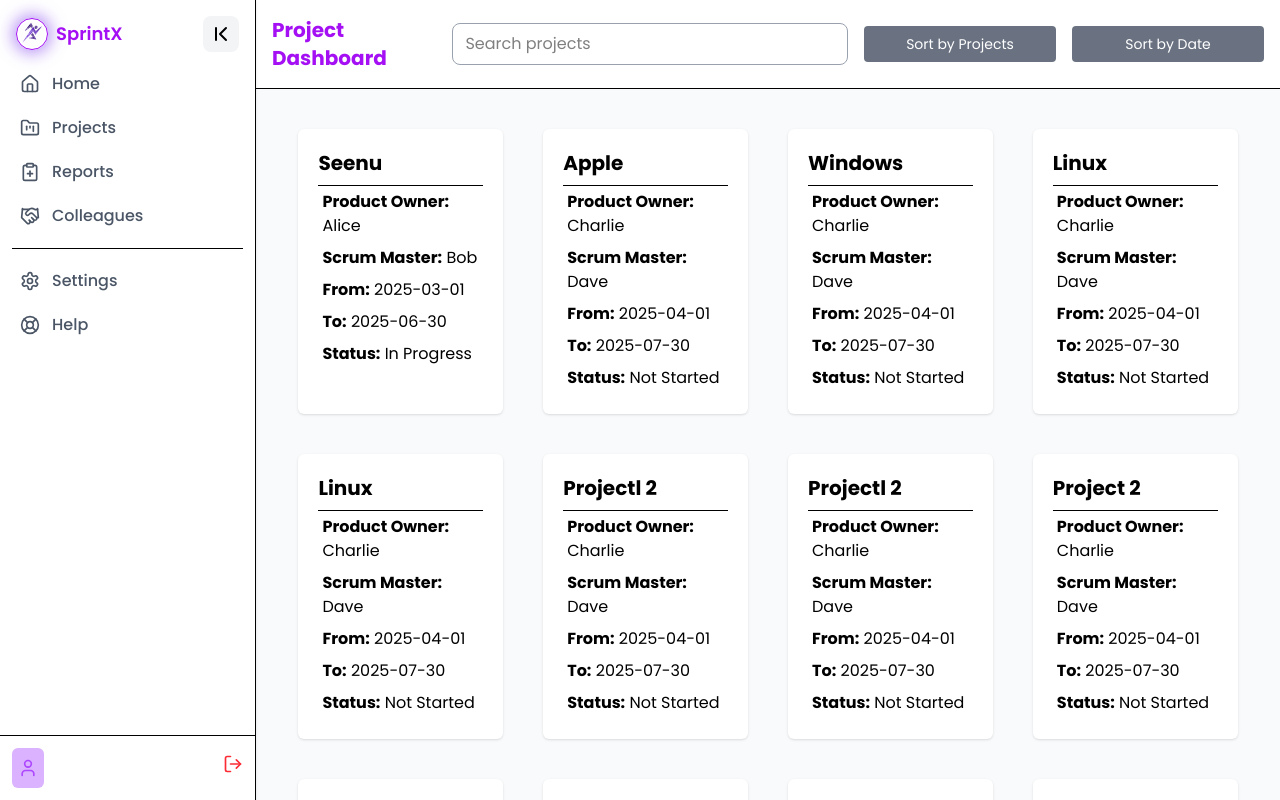
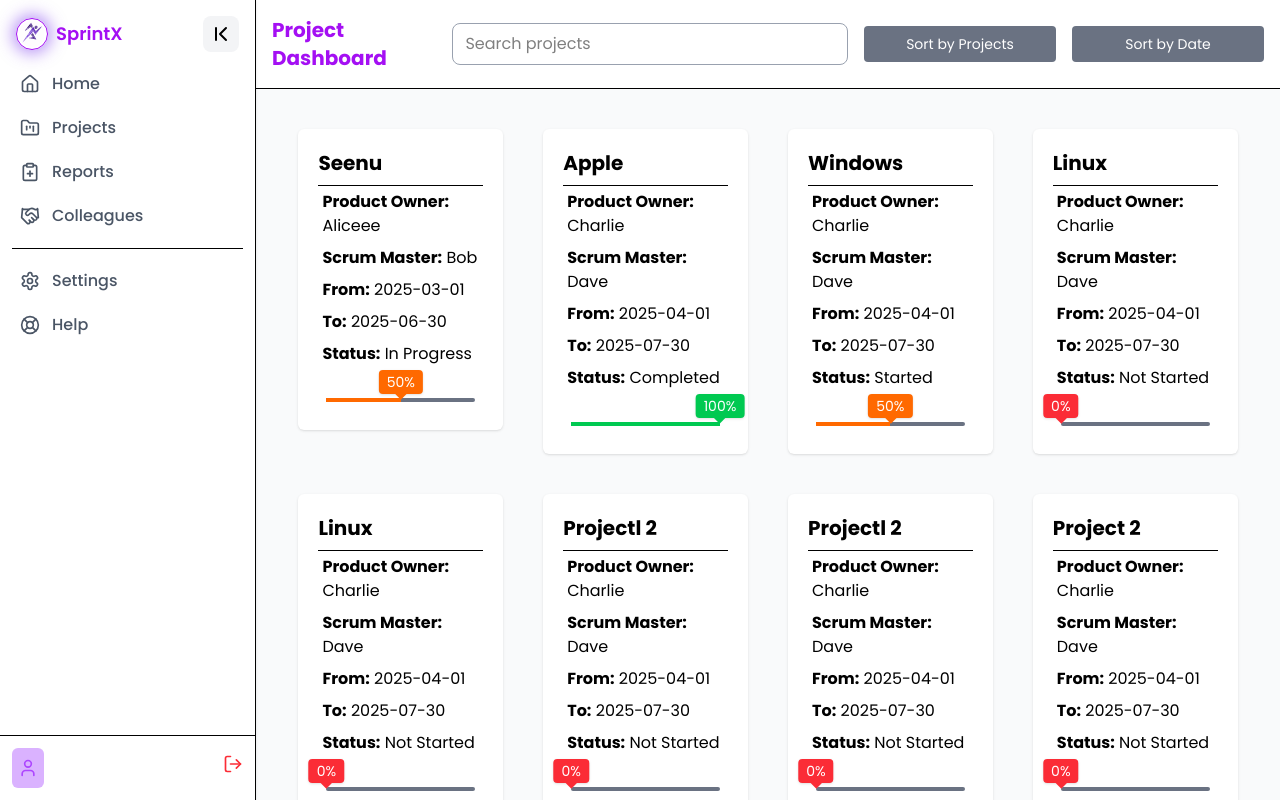
Before and after one commit to Sabarish-developer/SprintX, a React (Vite) app in the folder client/: page /home/projects in a window 1280 px wide. Shown: the top 800 px of the page. Built offline with nearby package versions, Linux system fonts and the light colour scheme.

Commit message:
Added Progress to Projects

```diff
--- a/client/src/components/Projects.jsx
+++ b/client/src/components/Projects.jsx
@@ -1,21 +1,22 @@
 import { useState, useEffect } from "react";
 import { Search, Menu } from "lucide-react";
 import { useNavigate } from "react-router-dom";
+import { progress } from "framer-motion";
 
 // Dummy Projects Data
 const projectsData = [
-    { id: 1, name: "Seenu", owner: "Alice", scrumMaster: "Bob", from: "2025-03-01", to: "2025-06-30", status: "In Progress" },
-    { id: 2, name: "Apple", owner: "Charlie", scrumMaster: "Dave", from: "2025-04-01", to: "2025-07-30", status: "Not Started" },
-    { id: 3, name: "Windows", owner: "Charlie", scrumMaster: "Dave", from: "2025-04-01", to: "2025-07-30", status: "Not Started" },
-    { id: 4, name: "Linux", owner: "Charlie", scrumMaster: "Dave", from: "2025-04-01", to: "2025-07-30", status: "Not Started" },
-    { id: 5, name: "Linux", owner: "Charlie", scrumMaster: "Dave", from: "2025-04-01", to: "2025-07-30", status: "Not Started" },
-    { id: 6, name: "Projectl 2", owner: "Charlie", scrumMaster: "Dave", from: "2025-04-01", to: "2025-07-30", status: "Not Started" },
-    { id: 7, name: "Projectl 2", owner: "Charlie", scrumMaster: "Dave", from: "2025-04-01", to: "2025-07-30", status: "Not Started" },
-    { id: 8, name: "Project 2", owner: "Charlie", scrumMaster: "Dave", from: "2025-04-01", to: "2025-07-30", status: "Not Started" },
-    { id: 9, name: "Project 2", owner: "Charlie", scrumMaster: "Dave", from: "2025-04-01", to: "2025-07-30", status: "Not Started" },
-    { id: 10, name: "Project 2", owner: "Charlie", scrumMaster: "Dave", from: "2025-04-01", to: "2025-07-30", status: "Not Started" },
-    { id: 11, name: "Project 2", owner: "Charlie", scrumMaster: "Dave", from: "2025-04-01", to: "2025-07-30", status: "Not Started" },
-    { id: 12, name: "Project 2", owner: "Charlie", scrumMaster: "Dave", from: "2025-04-01", to: "2025-07-30", status: "Not Started" },
+    { id: 1, name: "Seenu", owner: "Aliceee", scrumMaster: "Bob", from: "2025-03-01", to: "2025-06-30", status: "In Progress", progress: 50 },
+    { id: 2, name: "Apple", owner: "Charlie", scrumMaster: "Dave", from: "2025-04-01", to: "2025-07-30", status: "Completed", progress: 100 },
+    { id: 3, name: "Windows", owner: "Charlie", scrumMaster: "Dave", from: "2025-04-01", to: "2025-07-30", status: "Started", progress: 50},
+    { id: 4, name: "Linux", owner: "Charlie", scrumMaster: "Dave", from: "2025-04-01", to: "2025-07-30", status: "Not Started", progress: 0},
+    { id: 5, name: "Linux", owner: "Charlie", scrumMaster: "Dave", from: "2025-04-01", to: "2025-07-30", status: "Not Started", progress: 0},
+    { id: 6, name: "Projectl 2", owner: "Charlie", scrumMaster: "Dave", from: "2025-04-01", to: "2025-07-30", status: "Not Started", progress: 0},
+    { id: 7, name: "Projectl 2", owner: "Charlie", scrumMaster: "Dave", from: "2025-04-01", to: "2025-07-30", status: "Not Started", progress: 0},
+    { id: 8, name: "Project 2", owner: "Charlie", scrumMaster: "Dave", from: "2025-04-01", to: "2025-07-30", status: "Not Started", progress: 0 },
+    { id: 9, name: "Project 2", owner: "Charlie", scrumMaster: "Dave", from: "2025-04-01", to: "2025-07-30", status: "Not Started", progress: 0 },
+    { id: 10, name: "Project 2", owner: "Charlie", scrumMaster: "Dave", from: "2025-04-01", to: "2025-07-30", status: "Not Started", progress: 0 },
+    { id: 11, name: "Project 2", owner: "Charlie", scrumMaster: "Dave", from: "2025-04-01", to: "2025-07-30", status: "Not Started", progress: 0 },
+    { id: 12, name: "Project 2", owner: "Charlie", scrumMaster: "Dave", from: "2025-04-01", to: "2025-07-30", status: "Not Started", progress: 0 },
   ];
 
 export default function Projects() {
@@ -24,6 +25,13 @@ export default function Projects() {
   const [projects, setProjects] = useState(projectsData);
   const [menuOpen, setMenuOpen] = useState(false);
   const navigate = useNavigate();
+
+  const getProgressColor = (progress) => {
+    if (progress === 0) return 'bg-red-500';
+    if (progress > 0 && progress < 100) return 'bg-orange-500';
+    return 'bg-green-500'; // progress === 100
+  };
+
 
   // Filter projects by search text
   useEffect(() => {
@@ -129,11 +137,11 @@ export default function Projects() {
       </div>
 
       {/* Project Cards */}
-      <div className="bg-gray-50 py-10 flex flex-wrap w-full justify-center gap-10 px-10 lg:px-0">
+      <div className="bg-gray-50 py-10 flex flex-wrap w-full h-auto justify-center gap-10 px-10 lg:px-0">
         {projects.map((project) => (
           <div
             key={project.id}
-            className="border-0 bg-white rounded-md shadow w-auto p-5 cursor-pointer hover:shadow-lg sm:w-1/2 md:w-1/3 lg:w-1/5 transition duration-200"
+            className="border-0 bg-white rounded-md shadow w-auto h-full p-5 cursor-pointer hover:shadow-lg sm:w-1/2 md:w-1/3 lg:w-1/5 transition duration-200"
             onClick={() => navigate(`/home/tasks`)}
           >
             <h2 className="text-xl font-bold mb-2">{project.name}</h2>
@@ -153,6 +161,15 @@ export default function Projects() {
             <p className="p-1">
               <strong>Status:</strong> {project.status}
             </p>
+            <div className="p-2">
+            <div className="relative w-full h-1 bg-gray-500 mt-5 rounded overflow-visible">
+              <div className={`absolute -top-7 left-1/2 -translate-x-1/2 text-sm ${getProgressColor(project.progress)} text-white px-2 py-0.5 rounded shadow`} style={{left: `calc(${project.progress}%)`}}>
+                {project.progress}%
+                <div className={`w-2 h-2 ${getProgressColor(project.progress)} rotate-45 absolute left-1/2 -bottom-1 -translate-x-1/2`}></div>
+              </div>
+              <div className={`h-full ${getProgressColor(project.progress)} transition-all duration-300`} style={{width: `${project.progress}%`}} />
+            </div>
+            </div>
           </div>
         ))}
       </div>
```
